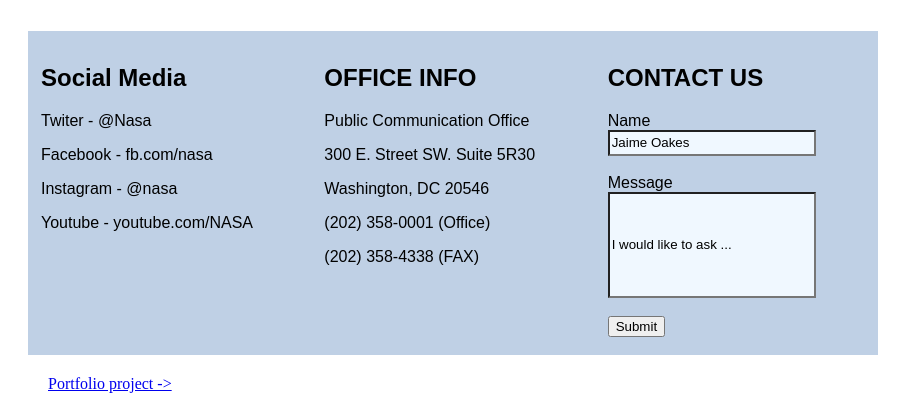
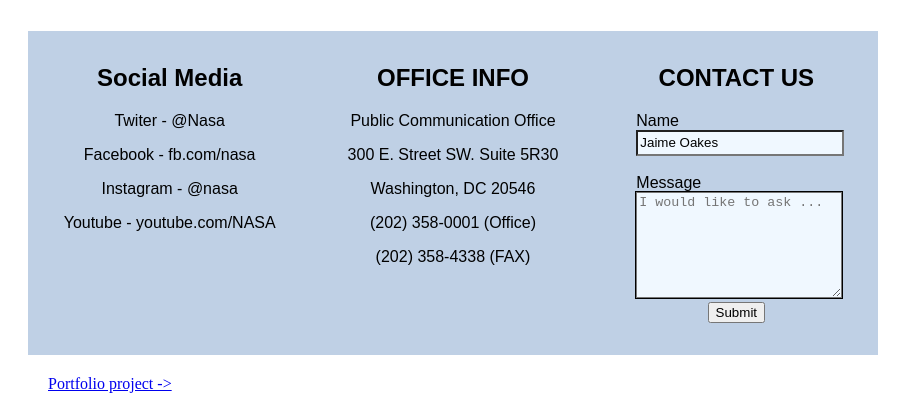
Before and after one commit to jaimeoakes/repo-nasa-class, a plain HTML site: page index.html in a window 1280 px wide. Shown: the part 531-940 px from the top of the page, without its empty margins (0-913 px from the left). Drawn offline with Linux system fonts and the light colour scheme.

Commit message:
my NASA projetc

```diff
--- a/index.html
+++ b/index.html
@@ -1,5 +1,6 @@
 <!DOCTYPE html>
 <html lang="en">
+
 <head>
     <meta charset="UTF-8">
     <meta name="viewport" content="width=device-width, initial-scale=1.0">
@@ -12,7 +13,8 @@
     <header>
 
         <div class="image-text">
-    <img src="https://cdn.pixabay.com/photo/2013/03/02/02/20/space-89129_1280.jpg" alt="NASA Logo" width="850px"; height="450px">
+            <img src="https://cdn.pixabay.com/photo/2013/03/02/02/20/space-89129_1280.jpg" alt="NASA Logo" width="850px"
+                ; height="450px">
             <div class="centered-text">NASA</div>
         </div>
     </header>
@@ -38,13 +40,13 @@
                 <p>(202) 358-4338 (FAX)
             </div>
 
-    <div class="box">
+            <div class="box contact">
                 <h1>CONTACT US</h1>
                 <form>
-    <label for="a1">Name</label><br>
+                    <label for="a1">Name</label>
                     <input type="text" id="a1" name="na" value="Jaime Oakes"><br><br>
-    <label for="a2">Message</label><br>
-    <input type="text" id="a2" name="me" value="I would like to ask ..."><br><br>
+                    <label for="a2">Message</label>
+                    <textarea placeholder="I would like to ask ..." rows="4" id="a2"></textarea>
                     <input onclick="alert('information sent')" type="submit">
                 </form>
             </div>
@@ -62,3 +64,4 @@
 </body>
 
 </html>
+<!-- <input type="text" id="a2" name="me" value="I would like to ask ..."><br><br> -->
--- a/style.css
+++ b/style.css
@@ -3,6 +3,7 @@
     width: 300px;
     padding:10px;
     border: 3px solid rgb(191, 208, 229);
+    text-align: center;
 }
 
 
@@ -42,9 +43,27 @@ img {
     background-color: aliceblue;
     height: 100px;
     width: 200px;
+    outline: black solid 1px;
 
 }
 
 .centered-text{
     font-family: 'anton', sans-serif;
 }
+
+label {
+    text-align: left;
+    display: flex;
+    width: 200px;
+}
+
+form {
+    width: 200px;
+}
+
+.contact {
+    display: flex;
+    flex-direction: column;
+    align-items: center;
+    /* border: red solid 2px; */
+}
```
Lines whose indentation alone changed are shown as unchanged.
